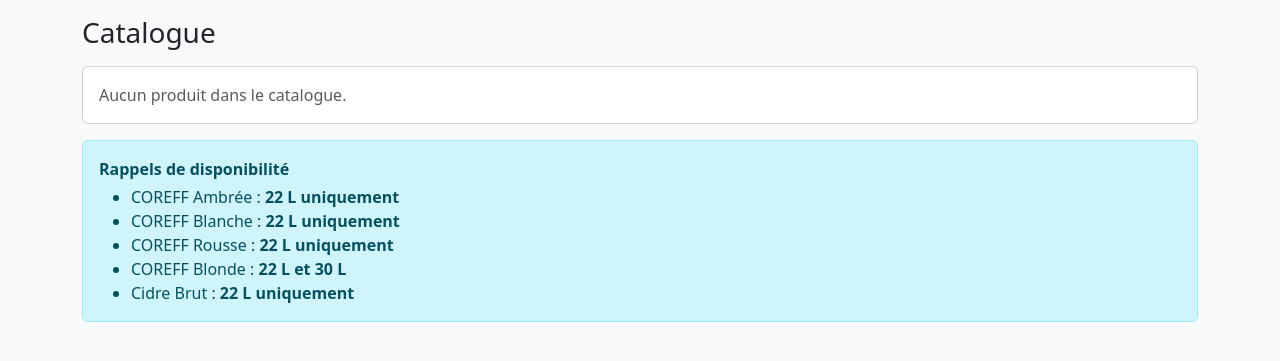
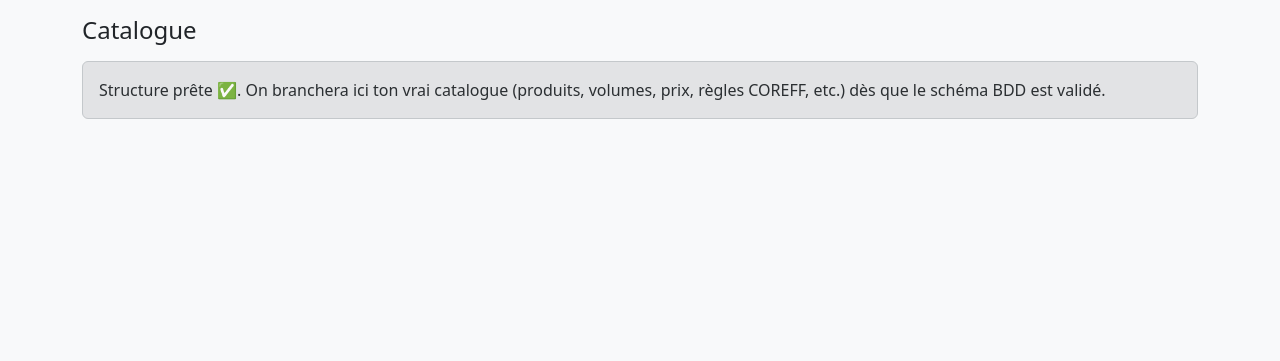
Before and after one commit to lecentrallanderneau-oss/Suivi_futs, a Flask app: page /catalog in a window 1280 px wide. Shown: the part 57-418 px from the top of the page. Run offline with Flask 3, Linux system fonts and the light colour scheme; some libraries are stand-ins or nearby versions.

Commit message:
Update catalog.html

```diff
--- a/templates/catalog.html
+++ b/templates/catalog.html
@@ -1,54 +1,8 @@
 {% extends "base.html" %}
 {% block content %}
-<div class="d-flex align-items-center justify-content-between mb-3">
-  <h1 class="h3 m-0">Catalogue</h1>
-</div>
-
-<div class="card">
-  <div class="card-body">
-    {% if products %}
-    <div class="table-responsive">
-      <table class="table align-middle">
-        <thead>
-          <tr>
-            <th>Produit</th>
-            <th>Volume</th>
-            <th>Prix</th>
-            <th>Actif</th>
-          </tr>
-        </thead>
-        <tbody>
-          {% for p in products %}
-          <tr>
-            <td>{{ p.name }}</td>
-            <td>{{ p.volume_l }} L</td>
-            <td>{{ p.price_cents|eur }}</td>
-            <td>
-              {% if p.is_active %}
-                <span class="badge text-bg-success">Oui</span>
-              {% else %}
-                <span class="badge text-bg-secondary">Non</span>
-              {% endif %}
-            </td>
-          </tr>
-          {% endfor %}
-        </tbody>
-      </table>
-    </div>
-    {% else %}
-      <p class="mb-0 text-muted">Aucun produit dans le catalogue.</p>
-    {% endif %}
+  <h1 class="h4 mb-3">Catalogue</h1>
+  <div class="alert alert-secondary">
+    Structure prête ✅. On branchera ici ton vrai catalogue (produits, volumes, prix, règles COREFF, etc.)
+    dès que le schéma BDD est validé.
   </div>
-</div>
-
-<div class="alert alert-info mt-3">
-  <div class="fw-bold mb-1">Rappels de disponibilité</div>
-  <ul class="mb-0">
-    <li>COREFF Ambrée : <strong>22 L uniquement</strong></li>
-    <li>COREFF Blanche : <strong>22 L uniquement</strong></li>
-    <li>COREFF Rousse : <strong>22 L uniquement</strong></li>
-    <li>COREFF Blonde : <strong>22 L et 30 L</strong></li>
-    <li>Cidre Brut : <strong>22 L uniquement</strong></li>
-  </ul>
-</div>
 {% endblock %}
```
